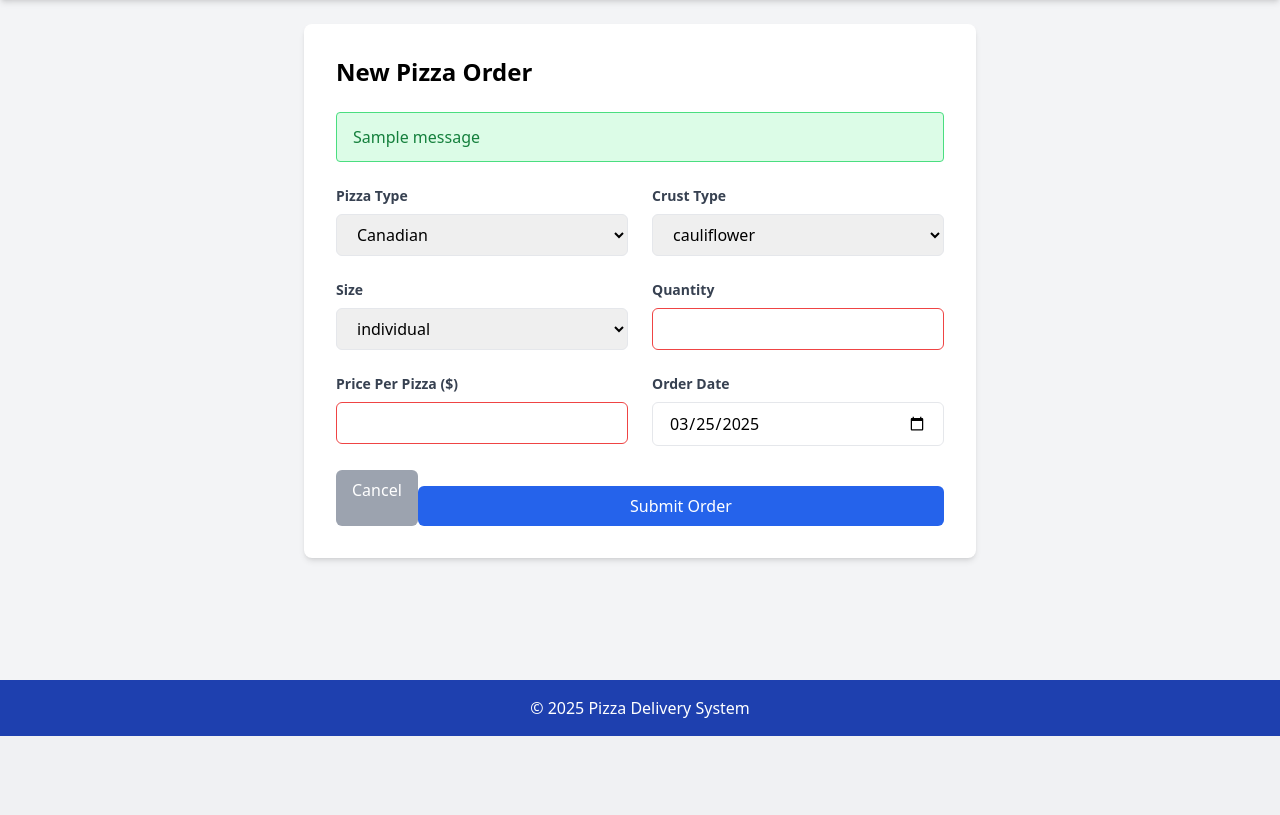
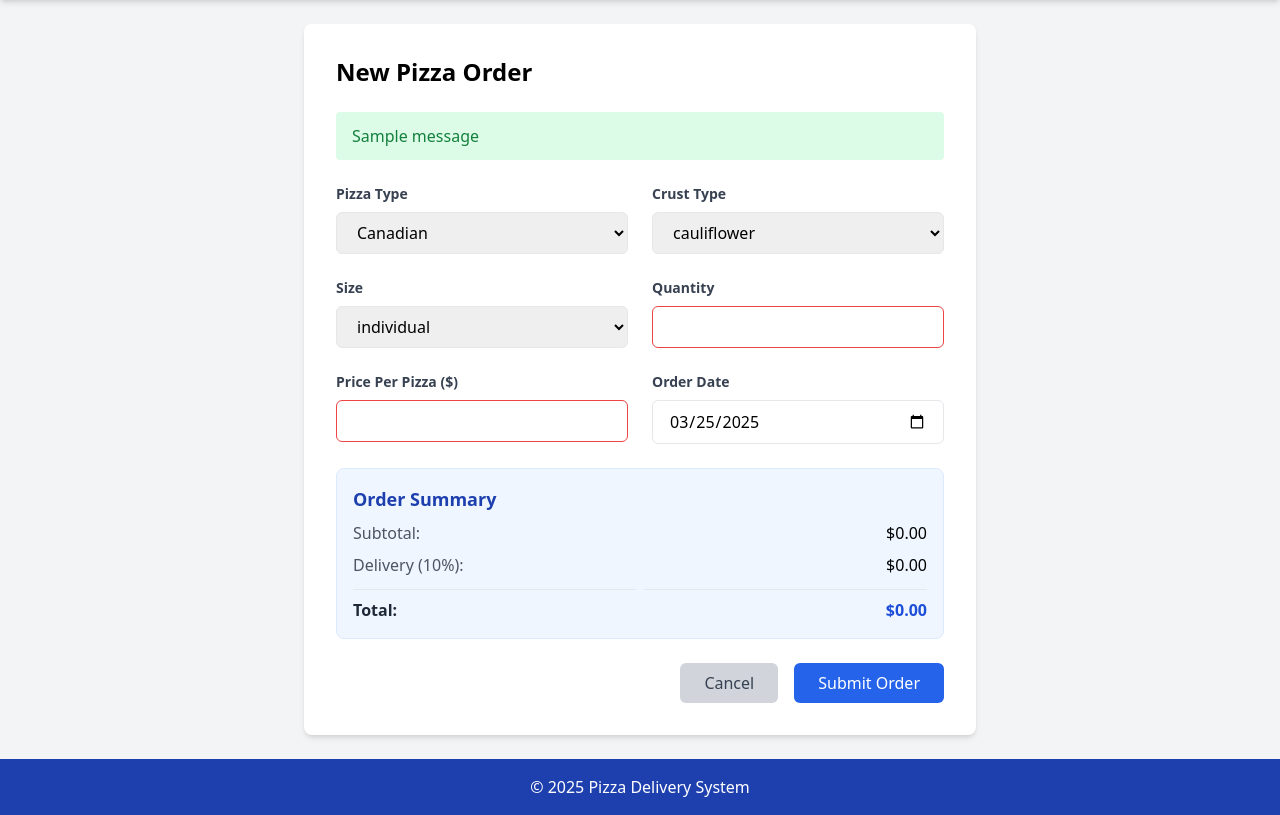
Before and after one commit to yorkzap/rajsingh-256A02, a Flask app: page /pizza in a window 1280 px wide. Shown: the part 64-879 px from the top of the page. Before the commit the page ends 800 px from the top, so only its background shows below. Run offline with Flask 3, Linux system fonts and the light colour scheme; the visitor is signed in with stand-in values (Sample User, id 1); one stand-in notice (Sample message) is shown; some libraries are stand-ins or nearby versions.

Commit message:
Add live price updates for the order

```diff
--- a/templates/pizza_form.html
+++ b/templates/pizza_form.html
@@ -1,126 +1,71 @@
 {% extends "base.html" %}
-
 {% block title %}
-    {% if is_edit %}
-        Edit Pizza Order - Pizza Delivery System
-    {% else %}
-        New Pizza Order - Pizza Delivery System
-    {% endif %}
+    {% if is_edit %}Edit{% else %}New{% endif %} Pizza Order - Pizza Delivery System
 {% endblock %}
 
 {% block content %}
 <div class="max-w-2xl mx-auto bg-white p-8 rounded-lg shadow-md">
     <h2 class="text-2xl font-bold mb-6">
-        {% if is_edit %}
-            Edit Pizza Order
-        {% else %}
-            New Pizza Order
-        {% endif %}
+        {% if is_edit %}Edit{% else %}New{% endif %} Pizza Order
     </h2>
 
     {% with messages = get_flashed_messages(with_categories=true) %}
         {% if messages %}
             {% for category, message in messages %}
-                <div class="{% if category == 'error' %}bg-red-100 border border-red-400 text-red-700{% elif category == 'success' %}bg-green-100 border border-green-400 text-green-700{% else %}bg-blue-100 border border-blue-400 text-blue-700{% endif %} px-4 py-3 rounded relative mb-4" role="alert">
-                    <span class="block sm:inline">{{ message }}</span>
+                <div class="{% if category == 'error' %}bg-red-100 text-red-700{% elif category == 'success' %}bg-green-100 text-green-700{% else %}bg-blue-100 text-blue-700{% endif %} px-4 py-3 rounded mb-4" role="alert">
+                    {{ message }}
                 </div>
             {% endfor %}
         {% endif %}
     {% endwith %}
 
-    <form id="pizza-form"
-          {% if not is_edit %}
-          method="POST" action="{{ url_for('pizza') }}"
-          {% else %}
-          data-pizza-id="{{ pizza_id }}"
-          {% endif %}
-          class="space-y-6">
+    <form id="pizza-form" {% if not is_edit %}method="POST" action="{{ url_for('pizza') }}"{% else %}data-pizza-id="{{ pizza_id }}"{% endif %} class="space-y-6">
         {{ form.hidden_tag() }}
 
         <div class="grid grid-cols-1 md:grid-cols-2 gap-6">
+            {% for field in [form.type, form.crust, form.size, form.quantity, form.price_per, form.order_date] %}
             <div>
-                {{ form.type.label(class="block text-gray-700 text-sm font-bold mb-2") }}
-                {{ form.type() }}
-                {% if form.type.errors %}
+                {{ field.label(class="block text-gray-700 text-sm font-bold mb-2") }}
+                {{ field(class=field.render_kw.class ~ " w-full") }}
+                {% if field.errors %}
                     <div class="text-red-500 text-xs mt-1">
-                        {% for error in form.type.errors %}
-                            <span>{{ error }}</span>
+                        {% for error in field.errors %}
+                            {{ error }}
                         {% endfor %}
                     </div>
                 {% endif %}
+                {% if field.id == 'quantity' %}<div id="quantity-error" class="hidden text-red-500 text-sm mt-1"></div>{% endif %}
             </div>
+            {% endfor %}
+        </div>
 
-            <div>
-                {{ form.crust.label(class="block text-gray-700 text-sm font-bold mb-2") }}
-                {{ form.crust() }}
-                {% if form.crust.errors %}
-                    <div class="text-red-500 text-xs mt-1">
-                        {% for error in form.crust.errors %}
-                            <span>{{ error }}</span>
-                        {% endfor %}
-                    </div>
-                {% endif %}
-            </div>
+        <!-- Order Summary -->
+        <div class="bg-blue-50 p-4 rounded-lg border border-blue-100 mt-6">
+            <h3 class="text-lg font-semibold text-blue-800 mb-2">Order Summary</h3>
+            <div class="grid grid-cols-2 gap-2">
+                <div class="text-gray-600">Subtotal:</div>
+                <div id="subtotal" class="text-right font-medium">$0.00</div>
 
-            <div>
-                {{ form.size.label(class="block text-gray-700 text-sm font-bold mb-2") }}
-                {{ form.size() }}
-                {% if form.size.errors %}
-                    <div class="text-red-500 text-xs mt-1">
-                        {% for error in form.size.errors %}
-                            <span>{{ error }}</span>
-                        {% endfor %}
-                    </div>
-                {% endif %}
-            </div>
+                <div class="text-gray-600">Delivery (10%):</div>
+                <div id="delivery" class="text-right font-medium">$0.00</div>
 
-            <div>
-                {{ form.quantity.label(class="block text-gray-700 text-sm font-bold mb-2") }}
-                {{ form.quantity() }}
-                {% if form.quantity.errors %}
-                    <div class="text-red-500 text-xs mt-1">
-                        {% for error in form.quantity.errors %}
-                            <span>{{ error }}</span>
-                        {% endfor %}
-                    </div>
-                {% endif %}
-            </div>
-
-            <div>
-                {{ form.price_per.label(class="block text-gray-700 text-sm font-bold mb-2") }}
-                {{ form.price_per() }}
-                {% if form.price_per.errors %}
-                    <div class="text-red-500 text-xs mt-1">
-                        {% for error in form.price_per.errors %}
-                            <span>{{ error }}</span>
-                        {% endfor %}
-                    </div>
-                {% endif %}
-            </div>
-
-            <div>
-                {{ form.order_date.label(class="block text-gray-700 text-sm font-bold mb-2") }}
-                {{ form.order_date() }}
-                {% if form.order_date.errors %}
-                    <div class="text-red-500 text-xs mt-1">
-                        {% for error in form.order_date.errors %}
-                            <span>{{ error }}</span>
-                        {% endfor %}
-                    </div>
-                {% endif %}
+                <div class="text-gray-800 font-bold border-t pt-2 mt-1">Total:</div>
+                <div id="total" class="text-right font-bold text-blue-700 border-t pt-2 mt-1">$0.00</div>
             </div>
         </div>
 
-        <div class="flex justify-between mt-8">
-            <a href="{{ url_for('index') }}" class="py-2 px-4 bg-gray-400 text-white rounded-md hover:bg-gray-500">
+        <div class="flex justify-end space-x-4 mt-6">
+            <a href="{{ url_for('index') }}" class="py-2 px-6 bg-gray-300 text-gray-700 rounded-md hover:bg-gray-400">
                 Cancel
             </a>
             {% if is_edit %}
-            <button type="button" id="update-button" class="py-2 px-4 bg-blue-600 text-white rounded-md hover:bg-blue-700">
+            <button type="button" id="update-button" class="py-2 px-6 bg-blue-600 text-white rounded-md hover:bg-blue-700">
                 Update Order
             </button>
             {% else %}
-            {{ form.submit() }}
+            <button type="submit" class="py-2 px-6 bg-blue-600 text-white rounded-md hover:bg-blue-700">
+                Submit Order
+            </button>
             {% endif %}
         </div>
     </form>
@@ -128,21 +73,103 @@
 {% endblock %}
 
 {% block scripts %}
-{% if is_edit %}
 <script>
     document.addEventListener('DOMContentLoaded', function() {
+        // Elements
         const form = document.getElementById('pizza-form');
-        const updateButton = document.getElementById('update-button');
+        const quantityInput = document.getElementById('quantity');
+        const priceInput = document.getElementById('price_per');
+        const errorDiv = document.getElementById('quantity-error');
+        const subtotalEl = document.getElementById('subtotal');
+        const deliveryEl = document.getElementById('delivery');
+        const totalEl = document.getElementById('total');
 
-        updateButton.addEventListener('click', function() {
+        // Validation function
+        function validateQuantity() {
+            let qty = 0;
+
+            // Only try to parse if there's a value
+            if (quantityInput.value.trim() !== '') {
+                qty = parseInt(quantityInput.value);
+            }
+
+            // Reset error state
+            errorDiv.classList.add('hidden');
+            quantityInput.classList.remove('border-red-500');
+
+            // Validate quantity limits
+            if (qty > 10) {
+                errorDiv.textContent = 'Maximum quantity allowed is 10 pizzas per order.';
+                errorDiv.classList.remove('hidden');
+                quantityInput.classList.add('border-red-500');
+                quantityInput.value = 10;
+                calculatePrices();
+                return false;
+            } else if (qty < 1 && quantityInput.value.trim() !== '') {
+                errorDiv.textContent = 'Minimum quantity is 1 pizza.';
+                errorDiv.classList.remove('hidden');
+                quantityInput.classList.add('border-red-500');
+                quantityInput.value = 1;
+                calculatePrices();
+                return false;
+            }
+
+            calculatePrices();
+            return true;
+        }
+
+        // Calculate and update prices
+        function calculatePrices() {
+            // Get quantity and price, defaulting to 0 if invalid or empty
+            let qty = 0;
+            let price = 0;
+
+            if (quantityInput.value.trim() !== '') {
+                qty = parseInt(quantityInput.value) || 0;
+            }
+
+            if (priceInput.value.trim() !== '') {
+                price = parseFloat(priceInput.value) || 0;
+            }
+
+            // Calculate values
+            const subtotal = qty * price;
+            const delivery = subtotal * 0.1;
+            const total = subtotal + delivery;
+
+            // Update display with properly formatted values
+            subtotalEl.textContent = '$' + subtotal.toFixed(2);
+            deliveryEl.textContent = '$' + delivery.toFixed(2);
+            totalEl.textContent = '$' + total.toFixed(2);
+        }
+
+        // Event listeners
+        quantityInput.addEventListener('input', validateQuantity);
+        priceInput.addEventListener('input', calculatePrices);
+        form.addEventListener('submit', function(e) {
+            if (!validateQuantity()) {
+                e.preventDefault();
+            }
+        });
+
+        // Initial calculation
+        calculatePrices();
+
+        {% if is_edit %}
+        // Edit functionality
+        const updateBtn = document.getElementById('update-button');
+
+        updateBtn.addEventListener('click', function() {
+            if (!validateQuantity()) return;
+
             const formData = new FormData(form);
             const pizzaId = form.dataset.pizzaId;
 
-            // Format date correctly
+            // Format date
             const dateObj = new Date(formData.get('order_date'));
             const formattedDate = `${dateObj.getFullYear()}/${String(dateObj.getMonth() + 1).padStart(2, '0')}/${String(dateObj.getDate()).padStart(2, '0')}`;
 
-            // Create order data object
+            // Create order data
             const orderData = {
                 id: parseInt(pizzaId),
                 type: formData.get('type'),
@@ -153,7 +180,11 @@
                 order_date: formattedDate
             };
 
-            // Send PUT request
+            // Show loading state
+            updateBtn.disabled = true;
+            updateBtn.innerHTML = 'Updating...';
+
+            // Send request
             fetch(`/pizza/${pizzaId}`, {
                 method: 'PUT',
                 headers: {
@@ -166,15 +197,19 @@
                 if (response.ok) {
                     window.location.href = '/';
                 } else {
+                    updateBtn.disabled = false;
+                    updateBtn.innerHTML = 'Update Order';
                     alert('Failed to update order. Please try again.');
                 }
             })
             .catch(error => {
                 console.error('Error:', error);
+                updateBtn.disabled = false;
+                updateBtn.innerHTML = 'Update Order';
                 alert('An error occurred. Please try again.');
             });
         });
+        {% endif %}
     });
 </script>
-{% endif %}
 {% endblock %}
```
